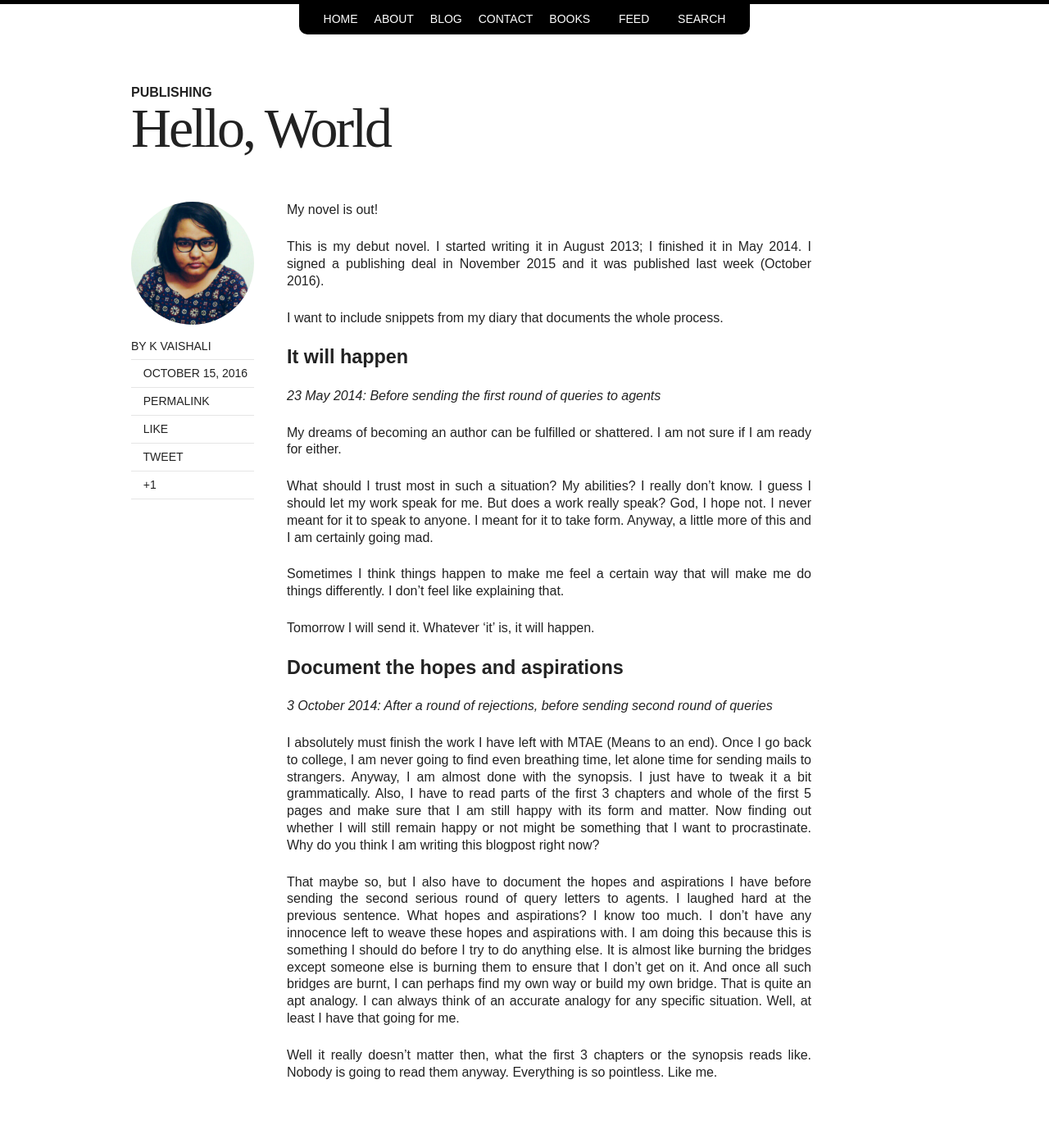
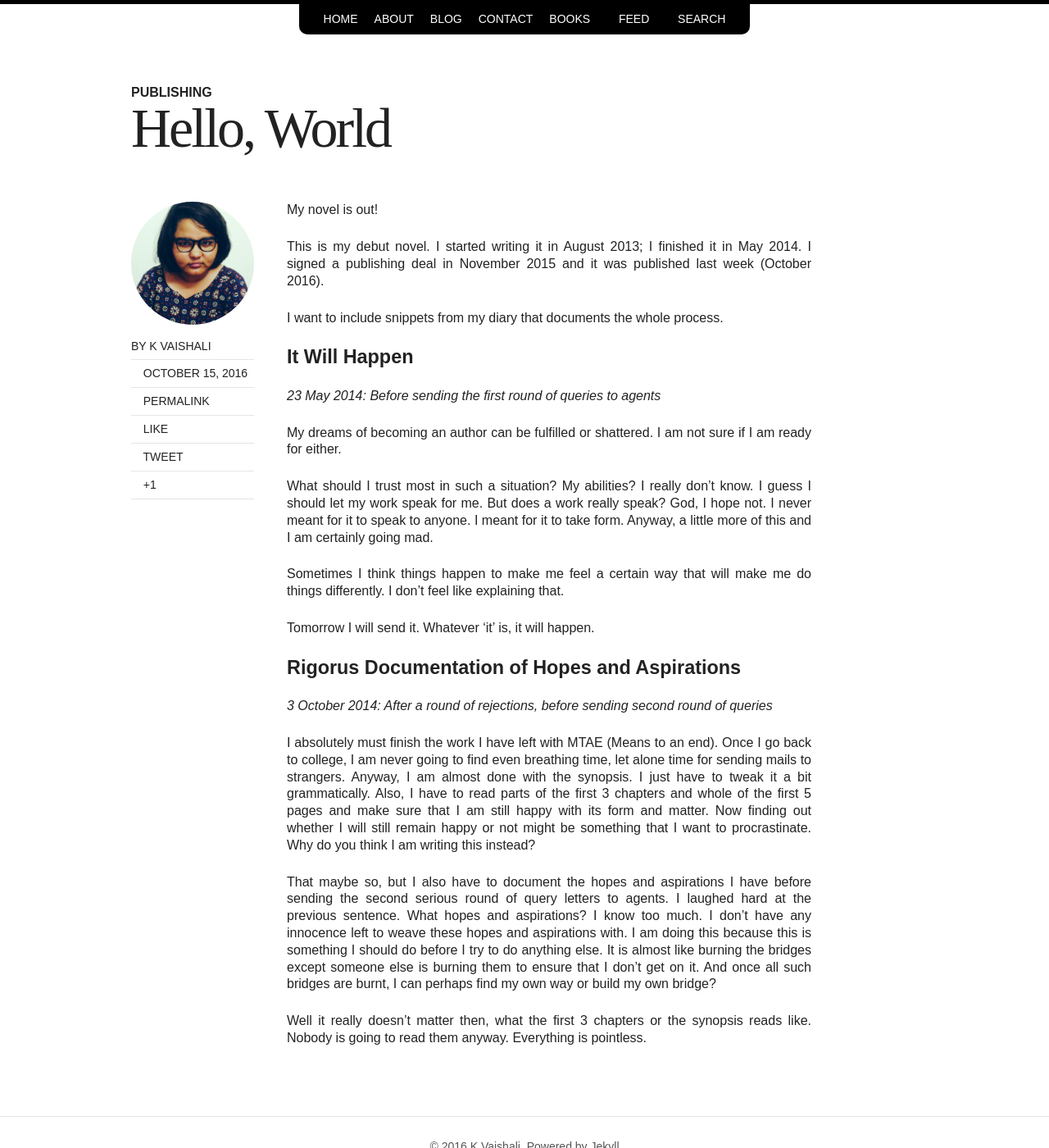
Before and after one commit to vaishk/vaishk.github.io, a Jekyll site: the page built from _posts/2016-10-15-Hello,-World.md, in a window 1280 px wide and 1400 px high. Shown: the whole window at 82% size. Built offline with Jekyll 4.4.1, drawn with Linux system fonts in a browser that asks for light colours; nearby versions of some CDN libraries; some web fonts are replaced.

```diff
--- a/_config.yml
+++ b/_config.yml
@@ -5,7 +5,7 @@ disqus_shortname:
 search:           true
 # Change url to your domain. Leave localhost server or blank when working locally.
 # You don't need to specify the protocol if you want it available on http and https. Example: //localhost:4000
-url:              http://vaishk.github.io/
+url:              http://kvaishali.com
 
 # Owner/author information
 owner:
@@ -34,7 +34,7 @@ bing_verify:
 # For external links add external: true
 links:
   - title: Home
-    url: http://vaishk.github.io/
+    url: http://kvaishali.com/
     external: true
   - title: About
     url: /about/
--- a/_posts/2016-10-15-Hello,-World.md
+++ b/_posts/2016-10-15-Hello,-World.md
@@ -13,7 +13,7 @@ This is my debut novel. I started writing it in August 2013; I finished it in Ma
 
 I want to include snippets from my diary that documents the whole process.
 
-### It will happen
+### It Will Happen
 *23 May 2014: Before sending the first round of queries to agents*
 
 My dreams of becoming an author can be fulfilled or shattered. I am not sure if I am ready for either.
@@ -24,11 +24,11 @@ Sometimes I think things happen to make me feel a certain way that will make me
 
 Tomorrow I will send it. Whatever 'it' is, it will happen.
 
-### Document the hopes and aspirations
+### Rigorus Documentation of Hopes and Aspirations
 *3 October 2014: After a round of rejections, before sending second round of queries*
 
-I absolutely must finish the work I have left with MTAE (Means to an end). Once I go back to college, I am never going to find even breathing time, let alone time for sending mails to strangers. Anyway, I am almost done with the synopsis. I just have to tweak it a bit grammatically. Also, I have to read parts of the first 3 chapters and whole of the first 5 pages and make sure that I am still happy with its form and matter. Now finding out whether I will still remain happy or not might be something that I want to procrastinate. Why do you think I am writing this blogpost right now?
+I absolutely must finish the work I have left with MTAE (Means to an end). Once I go back to college, I am never going to find even breathing time, let alone time for sending mails to strangers. Anyway, I am almost done with the synopsis. I just have to tweak it a bit grammatically. Also, I have to read parts of the first 3 chapters and whole of the first 5 pages and make sure that I am still happy with its form and matter. Now finding out whether I will still remain happy or not might be something that I want to procrastinate. Why do you think I am writing this instead?
 
-That maybe so, but I also have to document the hopes and aspirations I have before sending the second serious round of query letters to agents. I laughed hard at the previous sentence. What hopes and aspirations? I know too much. I don't have any innocence left to weave these hopes and aspirations with. I am doing this because this is something I should do before I try to do anything else. It is almost like burning the bridges except someone else is burning them to ensure that I don't get on it. And once all such bridges are burnt, I can perhaps find my own way or build my own bridge. That is quite an apt analogy. I can always think of an accurate analogy for any specific situation. Well, at least I have that going for me.
+That maybe so, but I also have to document the hopes and aspirations I have before sending the second serious round of query letters to agents. I laughed hard at the previous sentence. What hopes and aspirations? I know too much. I don't have any innocence left to weave these hopes and aspirations with. I am doing this because this is something I should do before I try to do anything else. It is almost like burning the bridges except someone else is burning them to ensure that I don't get on it. And once all such bridges are burnt, I can perhaps find my own way or build my own bridge?
 
-Well it really doesn't matter then, what the first 3 chapters or the synopsis reads like. Nobody is going to read them anyway. Everything is so pointless. Like me.
+Well it really doesn't matter then, what the first 3 chapters or the synopsis reads like. Nobody is going to read them anyway. Everything is pointless.
```
Also changed, not shown: favicon.ico, favicon.png.
